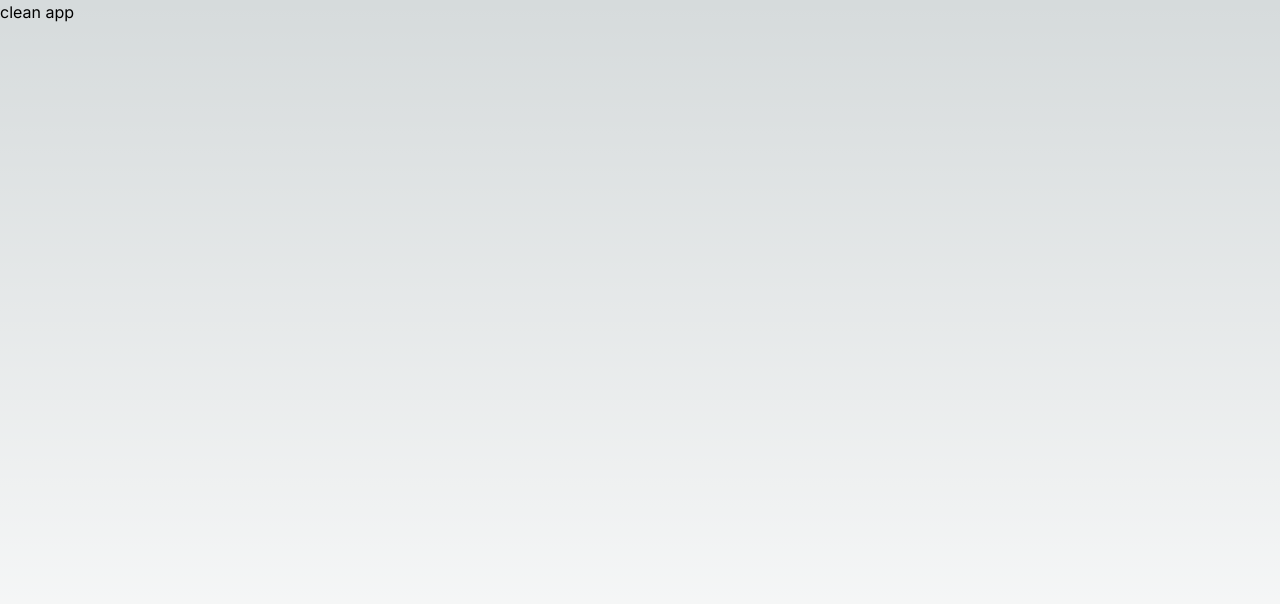
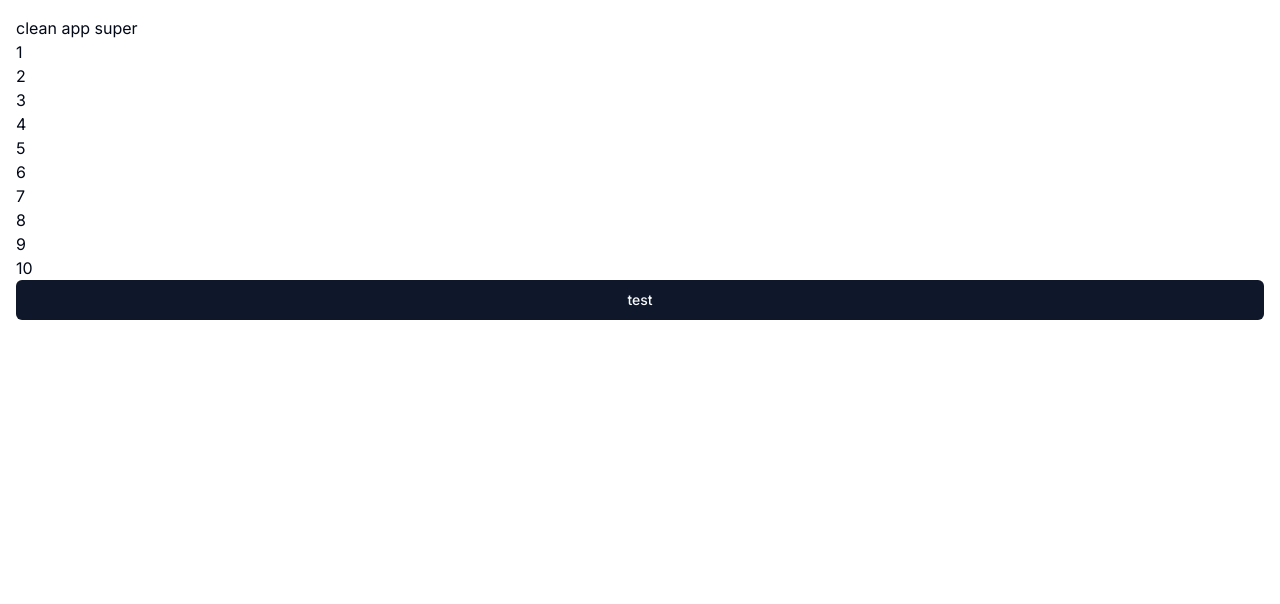
Before and after one commit to darcelvictor/liday, a Next.js app: page / in a window 1280 px wide. Shown: the top 604 px of the page. Built offline with nearby package versions, Linux system fonts and the light colour scheme.

Commit message:
feat/POC randomize Array

```diff
--- a/app/globals.css
+++ /dev/null
@@ -1,76 +0,0 @@
-@tailwind base;
-@tailwind components;
-@tailwind utilities;
-
-@layer base {
-  :root {
-    --background: 0 0% 100%;
-    --foreground: 222.2 84% 4.9%;
-
-    --card: 0 0% 100%;
-    --card-foreground: 222.2 84% 4.9%;
-
-    --popover: 0 0% 100%;
-    --popover-foreground: 222.2 84% 4.9%;
-
-    --primary: 222.2 47.4% 11.2%;
-    --primary-foreground: 210 40% 98%;
-
-    --secondary: 210 40% 96.1%;
-    --secondary-foreground: 222.2 47.4% 11.2%;
-
-    --muted: 210 40% 96.1%;
-    --muted-foreground: 215.4 16.3% 46.9%;
-
-    --accent: 210 40% 96.1%;
-    --accent-foreground: 222.2 47.4% 11.2%;
-
-    --destructive: 0 84.2% 60.2%;
-    --destructive-foreground: 210 40% 98%;
-
-    --border: 214.3 31.8% 91.4%;
-    --input: 214.3 31.8% 91.4%;
-    --ring: 222.2 84% 4.9%;
-
-    --radius: 0.5rem;
-  }
-
-  .dark {
-    --background: 222.2 84% 4.9%;
-    --foreground: 210 40% 98%;
-
-    --card: 222.2 84% 4.9%;
-    --card-foreground: 210 40% 98%;
-
-    --popover: 222.2 84% 4.9%;
-    --popover-foreground: 210 40% 98%;
-
-    --primary: 210 40% 98%;
-    --primary-foreground: 222.2 47.4% 11.2%;
-
-    --secondary: 217.2 32.6% 17.5%;
-    --secondary-foreground: 210 40% 98%;
-
-    --muted: 217.2 32.6% 17.5%;
-    --muted-foreground: 215 20.2% 65.1%;
-
-    --accent: 217.2 32.6% 17.5%;
-    --accent-foreground: 210 40% 98%;
-
-    --destructive: 0 62.8% 30.6%;
-    --destructive-foreground: 210 40% 98%;
-
-    --border: 217.2 32.6% 17.5%;
-    --input: 217.2 32.6% 17.5%;
-    --ring: 212.7 26.8% 83.9%;
-  }
-}
-
-@layer base {
-  * {
-    @apply border-border;
-  }
-  body {
-    @apply bg-background text-foreground;
-  }
-}
--- a/package.json
+++ b/package.json
@@ -10,6 +10,7 @@
         "test": "vitest"
     },
     "dependencies": {
+        "@radix-ui/react-slot": "^1.0.2",
         "@types/node": "20.5.7",
         "@types/react": "18.2.21",
         "@types/react-dom": "18.2.7",
@@ -26,7 +27,8 @@
         "tailwind-merge": "^1.14.0",
         "tailwindcss": "3.3.3",
         "tailwindcss-animate": "^1.0.7",
-        "typescript": "5.2.2"
+        "typescript": "5.2.2",
+        "uuidv4": "^6.2.13"
     },
     "devDependencies": {
         "vitest": "^0.34.3"
--- a/src/app/globals.css
+++ b/src/app/globals.css
@@ -7,27 +7,75 @@
 #root {
     height: 100%;
 }
+@layer base {
+    :root {
+        --background: 0 0% 100%;
+        --foreground: 222.2 84% 4.9%;
 
-:root {
-    --foreground-rgb: 0, 0, 0;
-    --background-start-rgb: 214, 219, 220;
-    --background-end-rgb: 255, 255, 255;
-}
+        --card: 0 0% 100%;
+        --card-foreground: 222.2 84% 4.9%;
 
-@media (prefers-color-scheme: dark) {
-    :root {
-        --foreground-rgb: 255, 255, 255;
-        --background-start-rgb: 0, 0, 0;
-        --background-end-rgb: 0, 0, 0;
+        --popover: 0 0% 100%;
+        --popover-foreground: 222.2 84% 4.9%;
+
+        --primary: 222.2 47.4% 11.2%;
+        --primary-foreground: 210 40% 98%;
+
+        --secondary: 210 40% 96.1%;
+        --secondary-foreground: 222.2 47.4% 11.2%;
+
+        --muted: 210 40% 96.1%;
+        --muted-foreground: 215.4 16.3% 46.9%;
+
+        --accent: 210 40% 96.1%;
+        --accent-foreground: 222.2 47.4% 11.2%;
+
+        --destructive: 0 84.2% 60.2%;
+        --destructive-foreground: 210 40% 98%;
+
+        --border: 214.3 31.8% 91.4%;
+        --input: 214.3 31.8% 91.4%;
+        --ring: 222.2 84% 4.9%;
+
+        --radius: 0.5rem;
+    }
+
+    .dark {
+        --background: 222.2 84% 4.9%;
+        --foreground: 210 40% 98%;
+
+        --card: 222.2 84% 4.9%;
+        --card-foreground: 210 40% 98%;
+
+        --popover: 222.2 84% 4.9%;
+        --popover-foreground: 210 40% 98%;
+
+        --primary: 210 40% 98%;
+        --primary-foreground: 222.2 47.4% 11.2%;
+
+        --secondary: 217.2 32.6% 17.5%;
+        --secondary-foreground: 210 40% 98%;
+
+        --muted: 217.2 32.6% 17.5%;
+        --muted-foreground: 215 20.2% 65.1%;
+
+        --accent: 217.2 32.6% 17.5%;
+        --accent-foreground: 210 40% 98%;
+
+        --destructive: 0 62.8% 30.6%;
+        --destructive-foreground: 210 40% 98%;
+
+        --border: 217.2 32.6% 17.5%;
+        --input: 217.2 32.6% 17.5%;
+        --ring: 212.7 26.8% 83.9%;
     }
 }
 
-body {
-    color: rgb(var(--foreground-rgb));
-    background: linear-gradient(
-            to bottom,
-            transparent,
-            rgb(var(--background-end-rgb))
-        )
-        rgb(var(--background-start-rgb));
+@layer base {
+    * {
+        @apply border-border;
+    }
+    body {
+        @apply bg-background text-foreground;
+    }
 }
--- a/src/app/page.tsx
+++ b/src/app/page.tsx
@@ -1,9 +1,26 @@
-import Image from 'next/image'
+"use client";
+import { useState } from "react";
+import randomizeArray from "@/domain/functions/randomizeArray";
+import { Button } from "@/components/ui/button";
 
 export default function Home() {
-  return (
-    <main>
-      clean app
-    </main>
-  )
+    const initArray = [1, 2, 3, 4, 5, 6, 7, 8, 9, 10];
+    const [array, setArray] = useState(initArray);
+
+    function handleClick() {
+        const tempArray = randomizeArray([...array]);
+        setArray(tempArray);
+    }
+
+    return (
+        <main className="flex flex-col p-4 justify-center h-100">
+            clean app super
+            <ul>
+                {array.map((value, index) => {
+                    return <li key={index}>{value}</li>;
+                })}
+            </ul>
+            <Button onClick={handleClick}>test</Button>
+        </main>
+    );
 }
--- /dev/null
+++ b/src/components/ui/button.tsx
@@ -0,0 +1,56 @@
+import * as React from "react"
+import { Slot } from "@radix-ui/react-slot"
+import { cva, type VariantProps } from "class-variance-authority"
+
+import { cn } from "@/lib/utils"
+
+const buttonVariants = cva(
+  "inline-flex items-center justify-center rounded-md text-sm font-medium ring-offset-background transition-colors focus-visible:outline-none focus-visible:ring-2 focus-visible:ring-ring focus-visible:ring-offset-2 disabled:pointer-events-none disabled:opacity-50",
+  {
+    variants: {
+      variant: {
+        default: "bg-primary text-primary-foreground hover:bg-primary/90",
+        destructive:
+          "bg-destructive text-destructive-foreground hover:bg-destructive/90",
+        outline:
+          "border border-input bg-background hover:bg-accent hover:text-accent-foreground",
+        secondary:
+          "bg-secondary text-secondary-foreground hover:bg-secondary/80",
+        ghost: "hover:bg-accent hover:text-accent-foreground",
+        link: "text-primary underline-offset-4 hover:underline",
+      },
+      size: {
+        default: "h-10 px-4 py-2",
+        sm: "h-9 rounded-md px-3",
+        lg: "h-11 rounded-md px-8",
+        icon: "h-10 w-10",
+      },
+    },
+    defaultVariants: {
+      variant: "default",
+      size: "default",
+    },
+  }
+)
+
+export interface ButtonProps
+  extends React.ButtonHTMLAttributes<HTMLButtonElement>,
+    VariantProps<typeof buttonVariants> {
+  asChild?: boolean
+}
+
+const Button = React.forwardRef<HTMLButtonElement, ButtonProps>(
+  ({ className, variant, size, asChild = false, ...props }, ref) => {
+    const Comp = asChild ? Slot : "button"
+    return (
+      <Comp
+        className={cn(buttonVariants({ variant, size, className }))}
+        ref={ref}
+        {...props}
+      />
+    )
+  }
+)
+Button.displayName = "Button"
+
+export { Button, buttonVariants }
--- /dev/null
+++ b/src/domain/functions/randomizeArray.ts
@@ -0,0 +1,9 @@
+import { Items } from "../../interfaces/items.intefaces";
+
+export default function randomizeArray(array: any[]) {
+    for (let i = array.length - 1; i > 0; i--) {
+        const j = Math.floor(Math.random() * (i + 1));
+        [array[i], array[j]] = [array[j], array[i]];
+    }
+    return array;
+}
```
Also changed, not shown: src/interfaces/items.intefaces.ts (+3 -5 lines), 2 other files (tests, documents, lock files or other folders).
